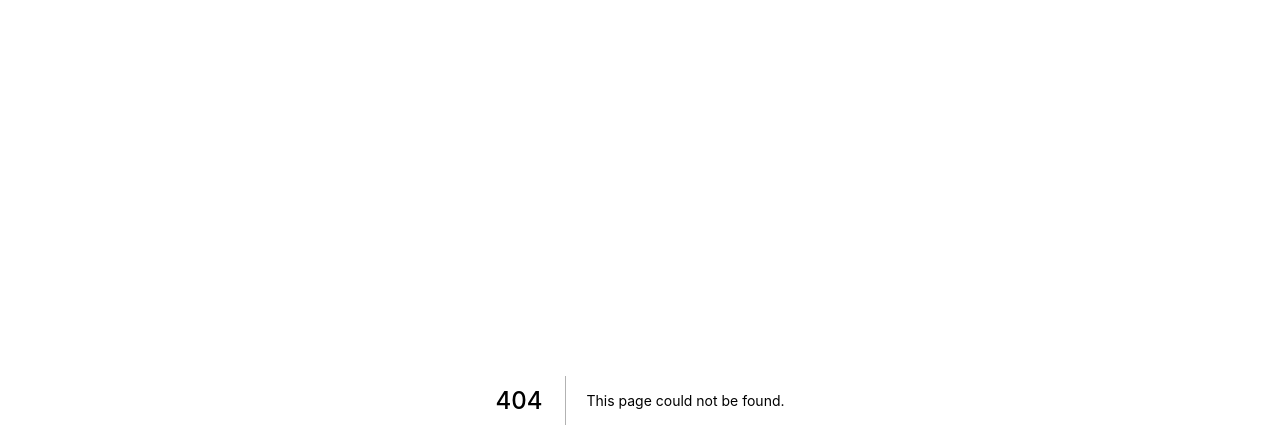
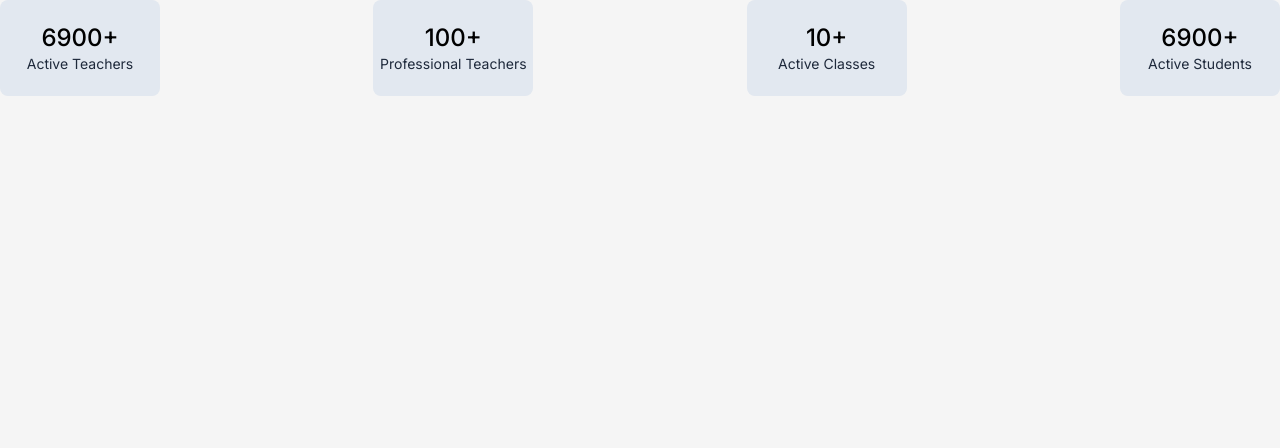
Before and after one commit to Vikum-AI/physics-studios, a Next.js app: page /widgets/display-stats in a window 1280 px wide. Before the commit this address had no page. Shown: the top 448 px of the page. Built offline with nearby package versions, Linux system fonts and the light colour scheme.

Commit message:
Display stats widget

```diff
--- /dev/null
+++ b/const/general/sampleStats.ts
@@ -0,0 +1,22 @@
+import IDisplayCard from "../../components/display-card/IDisplayCard";
+
+const sampleStats: IDisplayCard[] = [
+  {
+    value: "6900+",
+    description: "Active Teachers",
+  },
+  {
+    value: "100+",
+    description: "Professional Teachers",
+  },
+  {
+    value: "10+",
+    description: "Active Classes",
+  },
+  {
+    value: "6900+",
+    description: "Active Students",
+  },
+];
+
+export default sampleStats;
--- /dev/null
+++ b/pages/widgets/display-stats.tsx
@@ -0,0 +1,11 @@
+import DisplayStats from "../../widgets/display-stats/DisplayStats";
+
+const DisplayStatsWidget = () => {
+  return (
+    <div>
+      <DisplayStats />
+    </div>
+  );
+};
+
+export default DisplayStatsWidget;
--- /dev/null
+++ b/widgets/display-stats/DisplayStats.tsx
@@ -0,0 +1,18 @@
+import DisplayCard from "../../components/display-card/DisplayCard";
+import sampleStats from "../../const/general/sampleStats";
+
+const DisplayStats = () => {
+  return (
+    <div className="flex justify-between">
+      {sampleStats.map((item) => (
+        <DisplayCard
+          key={item.description}
+          value={item.value}
+          description={item.description}
+        />
+      ))}
+    </div>
+  );
+};
+
+export default DisplayStats;
```
